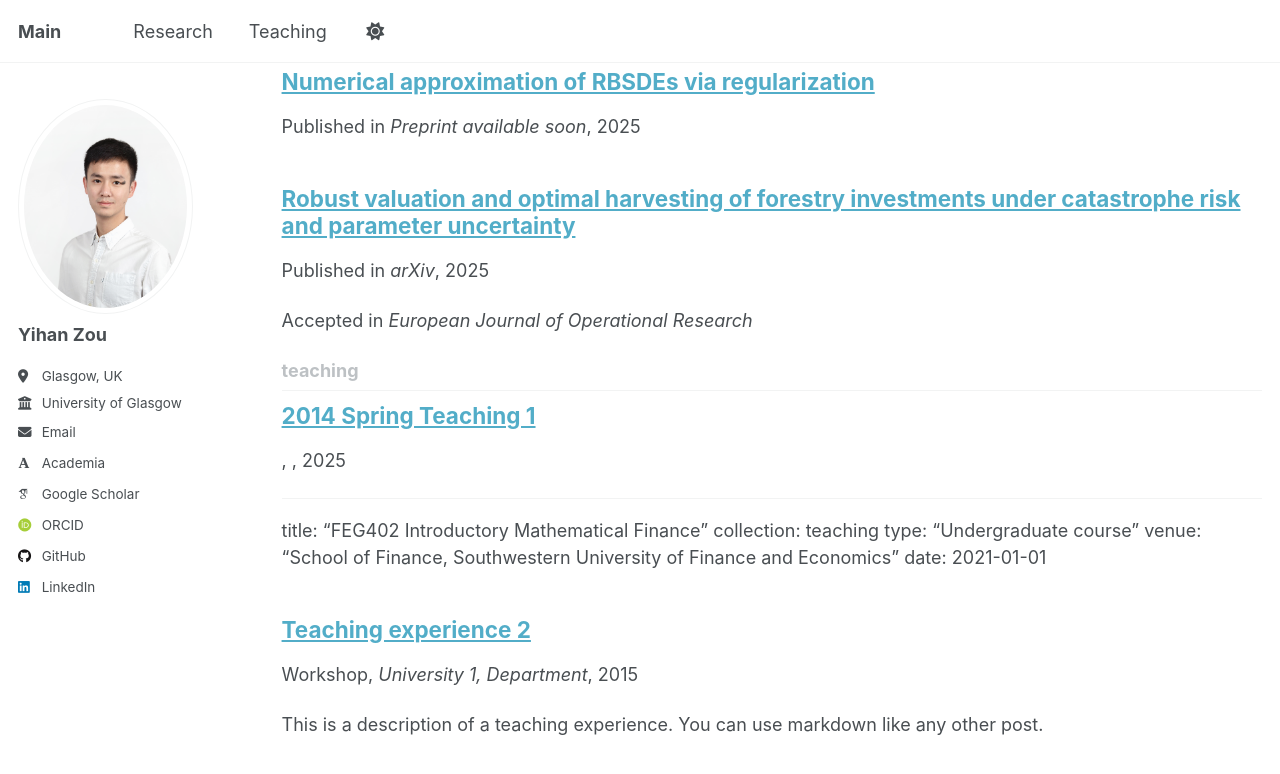
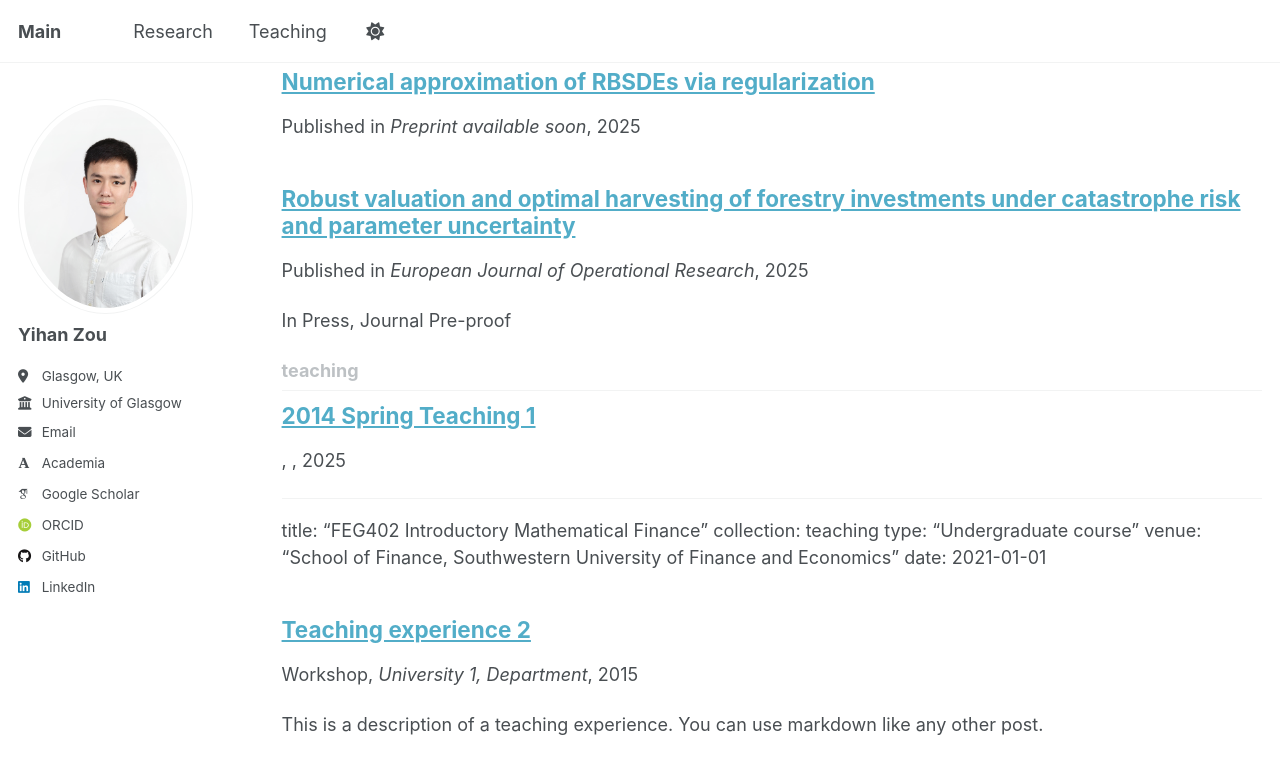
Before and after one commit to yihanZzz/yihanZzz.github.io, a Jekyll site: the page built from _pages/collection-archive.html, in a window 1280 px wide and 900 px high, scrolled down 1078 px. Shown: the top 774 px of the window. Built offline with Jekyll 4.4.1, drawn with Linux system fonts in a browser that asks for light colours; some web fonts are replaced; a script that is not in the unit is left out.

Commit message:
Update 2025-02-robust-valuation-optimal-harvesting-forestry-catastrophe-uncertainty.md

```diff
--- a/_publications/2025-02-robust-valuation-optimal-harvesting-forestry-catastrophe-uncertainty.md
+++ b/_publications/2025-02-robust-valuation-optimal-harvesting-forestry-catastrophe-uncertainty.md
@@ -1,10 +1,10 @@
 ---
 title: "Robust valuation and optimal harvesting of forestry investments under catastrophe risk and parameter uncertainty"
 authors: "Ankush Agarwal, Christian Ewald, and Yihan Zou"
-venue: "arXiv"
-venue_url: "https://arxiv.org/abs/2502.05340"
-date: 2025-10-01
+venue: "European Journal of Operational Research"
+venue_url: "https://doi.org/10.48550/arXiv.2502.05340"
+date: 2025-10-06
 collection: publications
 category: Journal articles
-excerpt: "Accepted in *European Journal of Operational Research*"
+excerpt: "In Press, Journal Pre-proof"
 ---
```
